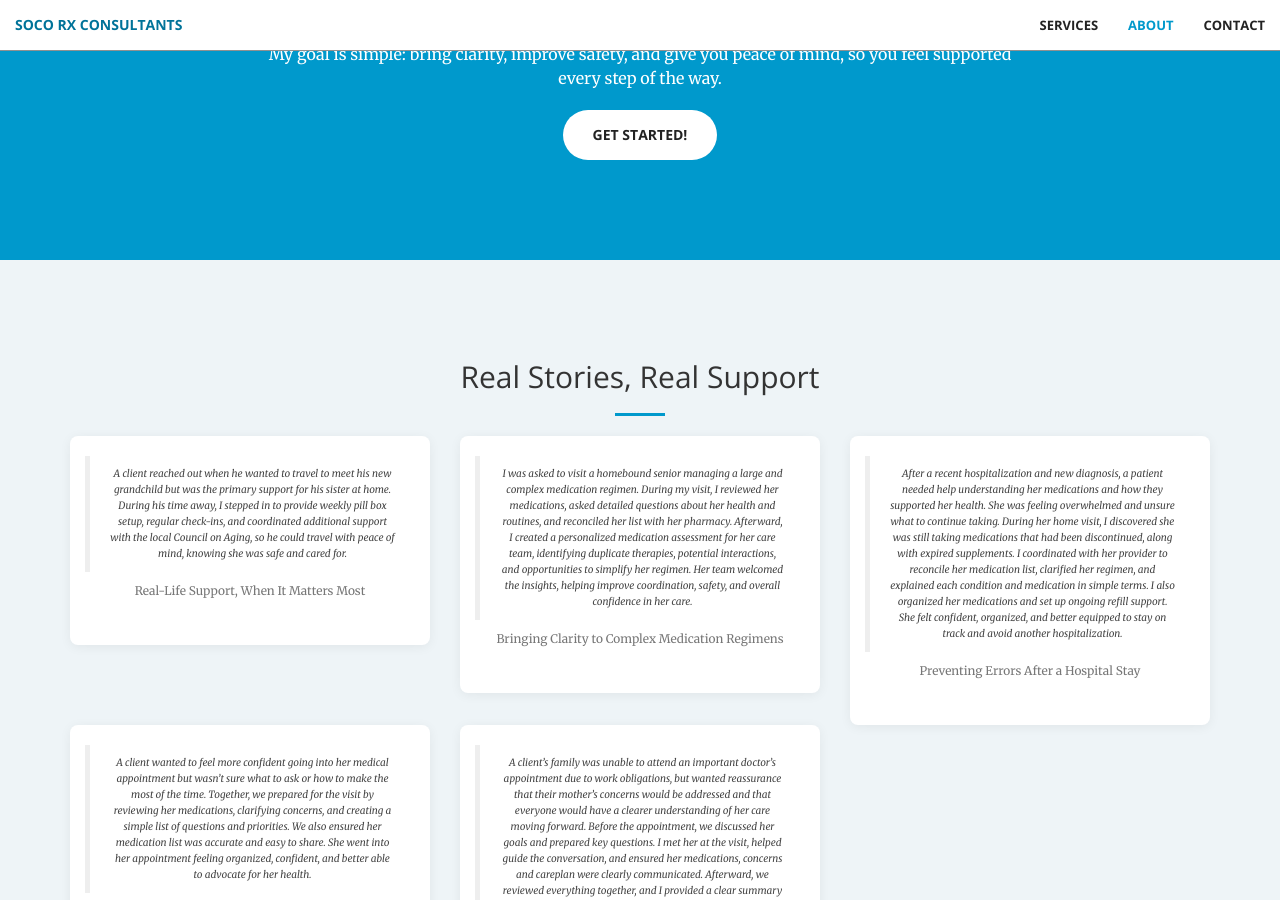
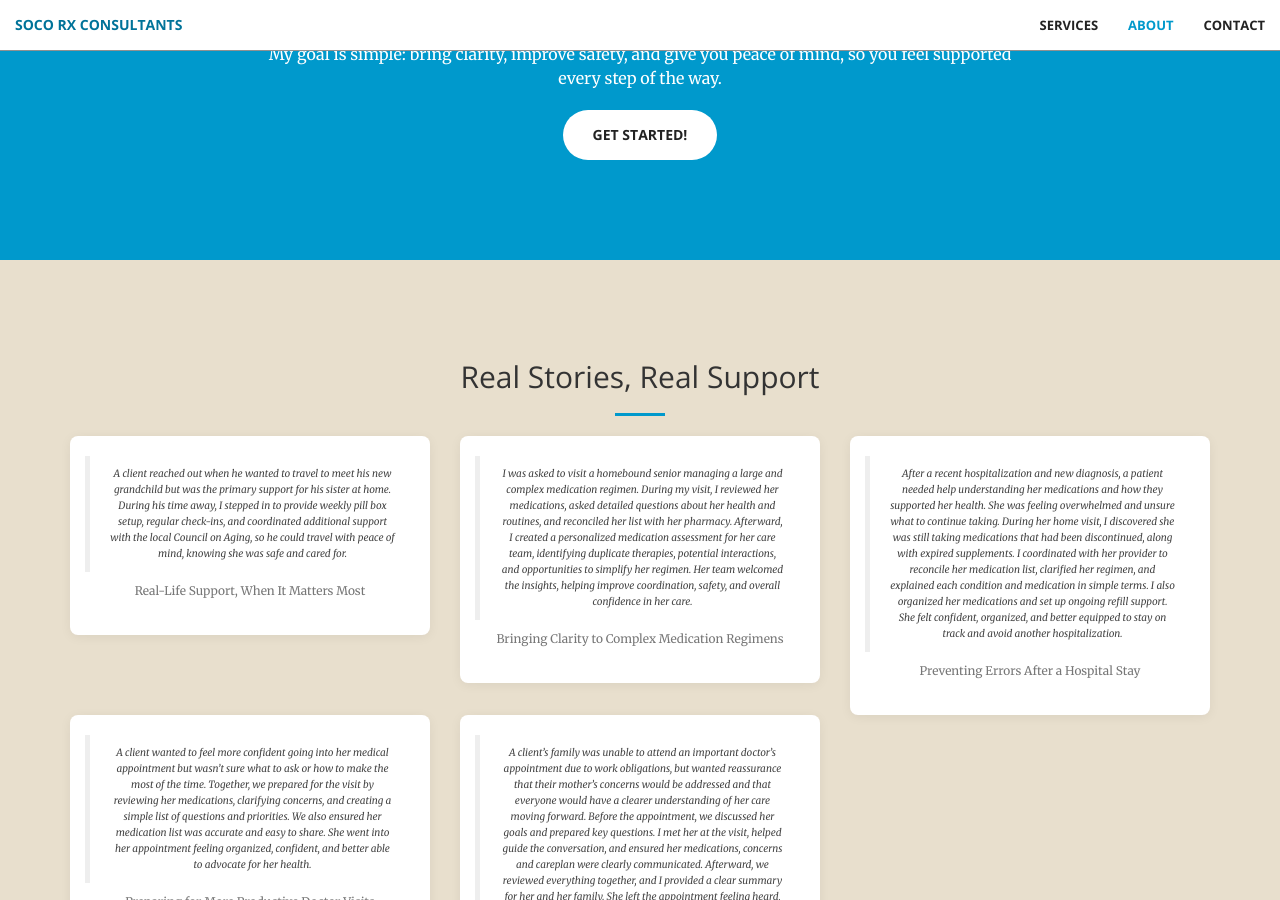
Before and after one commit to edlavalette/edlavalette.github.io, a Jekyll site: the page built from index.html, in a window 1280 px wide and 900 px high, scrolled down 1880 px. Built offline with Jekyll 4.4.1, drawn with Linux system fonts in a browser that asks for light colours.

Commit message:
Update _base.scss

```diff
--- a/_sass/_base.scss
+++ b/_sass/_base.scss
@@ -371,13 +371,13 @@ body {
 
 #testimonials {
   padding: 100px 0;
-  background-color: #eef4f7;  /* warm off-white — change to whatever you want */
+  background-color: #e8dfcd;  /* change to whatever you want */
 
   .testimonial {
     background: #fff;
     border-radius: 8px;
     box-shadow: 0 2px 12px rgba(0, 0, 0, 0.06);
-    padding: 2rem 1.5rem 2.5rem !important;  /* top, sides, bottom */
+    padding: 2rem 1.5rem 1.5rem !important;  /* top, sides, bottom */
     transition: transform 0.2s ease, box-shadow 0.2s ease;
 
     &:hover {
```
